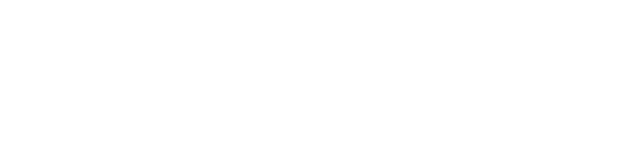
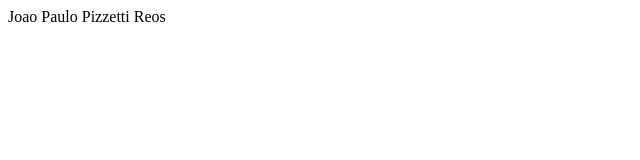
Before and after one commit to JoaoPPReus/home, a plain HTML site: page index.html in a window 1280 px wide. Shown: the whole page, without its empty margins (0-640 px from the left). Drawn offline with Linux system fonts and the light colour scheme.

Commit message:
Adicionando corpo ao Index

```diff
--- a/index.html
+++ b/index.html
@@ -7,5 +7,6 @@
     </head>
 
     <body>
+        Joao Paulo Pizzetti Reos
     </body>
 </html>
```
